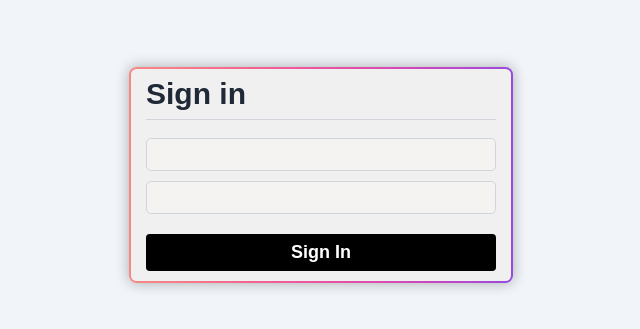
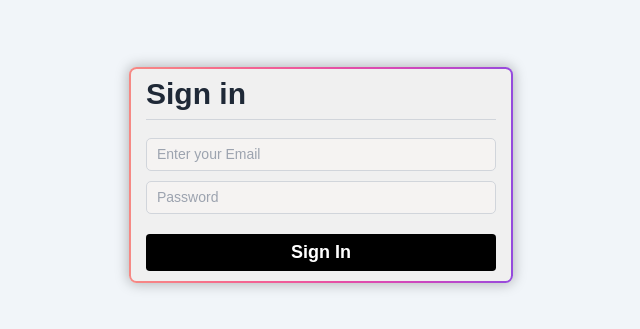
Before and after one commit to front-end786/property, a Next.js app: page /login in a window 1280 px wide. Shown: the part 225-554 px from the top of the page, without its empty margins (319-959 px from the left). Built offline with nearby package versions, Linux system fonts and the light colour scheme.

Commit message:
sau_changes

```diff
--- a/src/components/login/inputs.tsx
+++ b/src/components/login/inputs.tsx
@@ -19,7 +19,7 @@ const Input: React.FC<InputProps> = ({
   <input
     type={type}
     name={name}
-    // placeholder={placeholder}
+    placeholder={placeholder}
     value={value}
     onChange={onChange}
     required={required}
```
